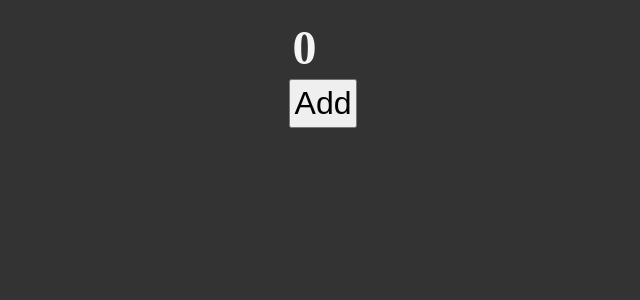
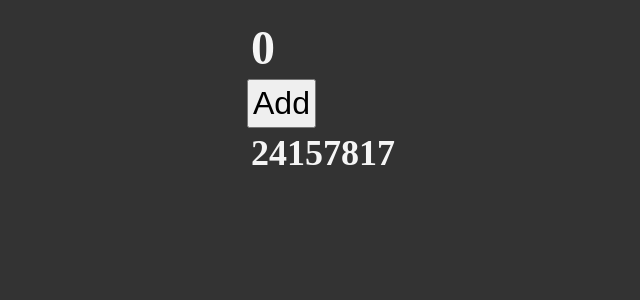
Before and after one commit to Buyaki01/hello-react-typescript, a React (Vite) app: page / in a window 1280 px wide. Shown: the top 300 px of the page, without its empty margins (317-957 px from the left). Built offline with nearby package versions, Linux system fonts and the light colour scheme.

Commit message:
Add useMemo

```diff
--- a/src/App.tsx
+++ b/src/App.tsx
@@ -1,9 +1,18 @@
-import { useState, useEffect, useCallback, MouseEvent, KeyboardEvent } from "react"
+import { useState, useEffect, useCallback, useMemo, MouseEvent, KeyboardEvent } from "react"
 
 interface User {
   id: number,
   username: string,
 }
+
+type fibFunc = (n: number) => number
+
+const fib: fibFunc = (n) => {
+  if (n < 2) return n
+  return fib(n - 1) + fib(n - 2)
+}
+
+const myNum: number = 37
 
 function App() {
   // const [count, setCount] = useState<User[]>([])
@@ -21,10 +30,13 @@ function App() {
 
   const addTwo = useCallback((e: MouseEvent<HTMLButtonElement> | KeyboardEvent<HTMLButtonElement>) => setCount(prev => prev + 2), [])
 
+  const result = useMemo(() => fib(myNum), [myNum])
+
   return (
     <div className="App">
       <h1>{count}</h1>
       <button onClick={addTwo}>Add</button>
+      <h2>{result}</h2>
     </div>
   )
 }
```
